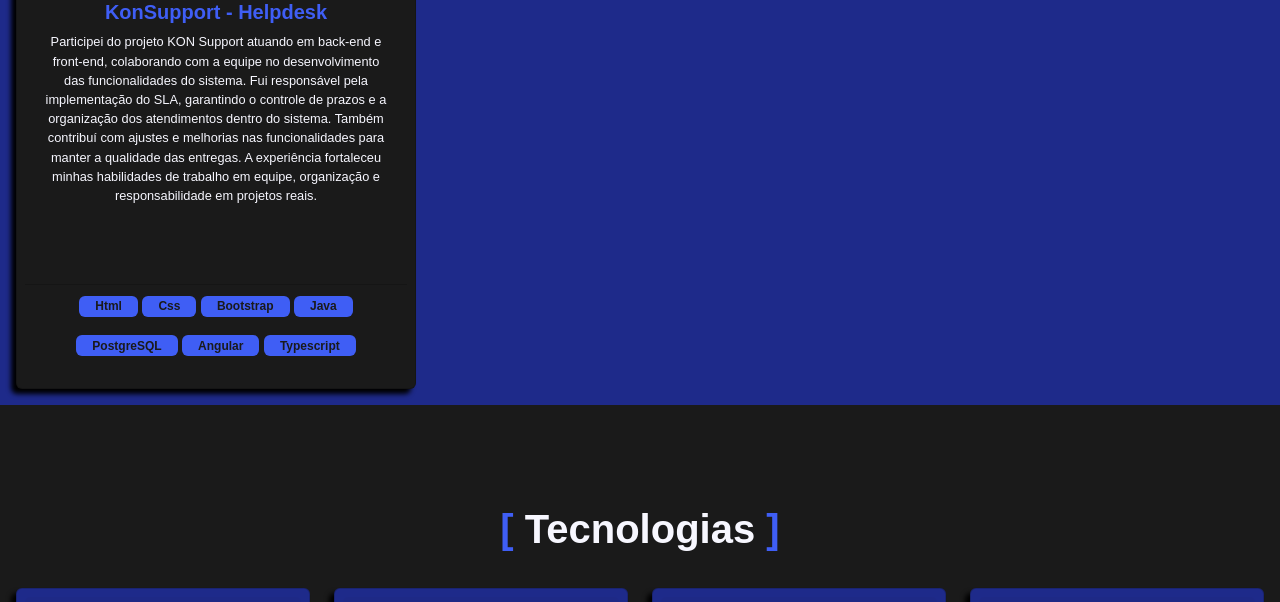
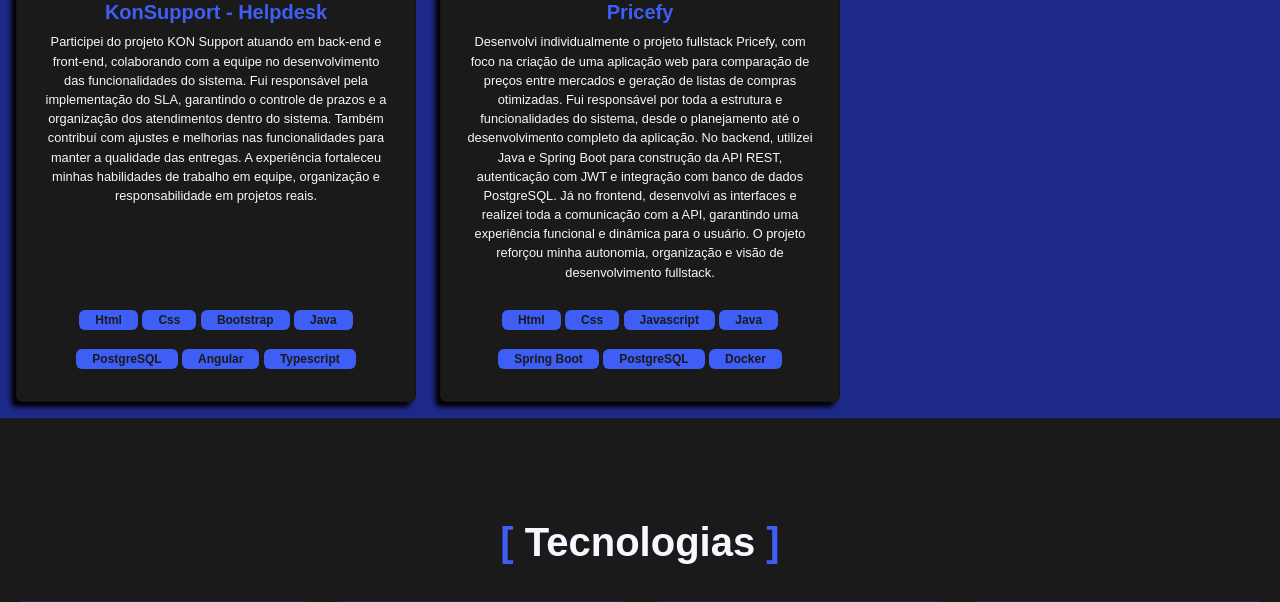
Before and after one commit to MarceloSNT/Site-Portifolio, a plain HTML site: page index.html in a window 1280 px wide. Shown: the part 2745-3347 px from the top of the page. Drawn offline with nearby package versions, Linux system fonts and the light colour scheme.

Commit message:
Feat: Adicionando projeto Pricefy

```diff
--- a/index.html
+++ b/index.html
@@ -40,7 +40,8 @@
         foco em desenvolvimento Backend e Fullstack. Fique à vontade para explorar meu
         trabalho e conhecer minha trajetória.
       </p>
-      <p>📄 <a href="" download="Currículo - MARCELO DOS SANTOS MACHADO.pdf" id="curriculo">Currículo</a></p>
+      <p>📄 <a href="Currículo - MARCELO DOS SANTOS MACHADO.pdf" download="Currículo - MARCELO DOS SANTOS MACHADO.pdf"
+          id="curriculo">Currículo</a></p>
     </div>
     <div class="d-flex">
       <img src="img/euTerno.png" alt="Marcelo foto" class="mx-auto" />
@@ -183,6 +184,33 @@
           </div>
         </div>
       </div>
+      <div class="col">
+        <div class="card p-2">
+          <a href="https://github.com/MarceloSNT/Projeto-Pricefy-Backend"><img src="img/pricefy.png" class="card-img"
+              alt="..." /></a>
+          <div class="card-body">
+            <h5 class="card-title">Pricefy</h5>
+            <p class="card-text" id="project-5">
+              Desenvolvi individualmente o projeto fullstack Pricefy, com foco na criação de uma aplicação web para
+              comparação de preços entre mercados e geração de listas de compras otimizadas. Fui responsável por toda a
+              estrutura e funcionalidades do sistema, desde o planejamento até o desenvolvimento completo da aplicação.
+              No backend, utilizei Java e Spring Boot para construção da API REST, autenticação com JWT e integração com
+              banco de dados PostgreSQL. Já no frontend, desenvolvi as interfaces e realizei toda a comunicação com a
+              API, garantindo uma experiência funcional e dinâmica para o usuário. O projeto reforçou minha autonomia,
+              organização e visão de desenvolvimento fullstack.
+            </p>
+          </div>
+          <div class="card-footer">
+            <p class="badge px-3">Html</p>
+            <p class="badge px-3">Css</p>
+            <p class="badge px-3">Javascript</p>
+            <p class="badge px-3">Java</p>
+            <p class="badge px-3">Spring Boot</p>
+            <p class="badge px-3">PostgreSQL</p>
+            <p class="badge px-3">Docker</p>
+          </div>
+        </div>
+      </div>
     </div>
   </section>
   <section id="tools" class="min-vh-100 p-3 text-center">
```
Also changed, not shown: img/pricefy.png (added).
